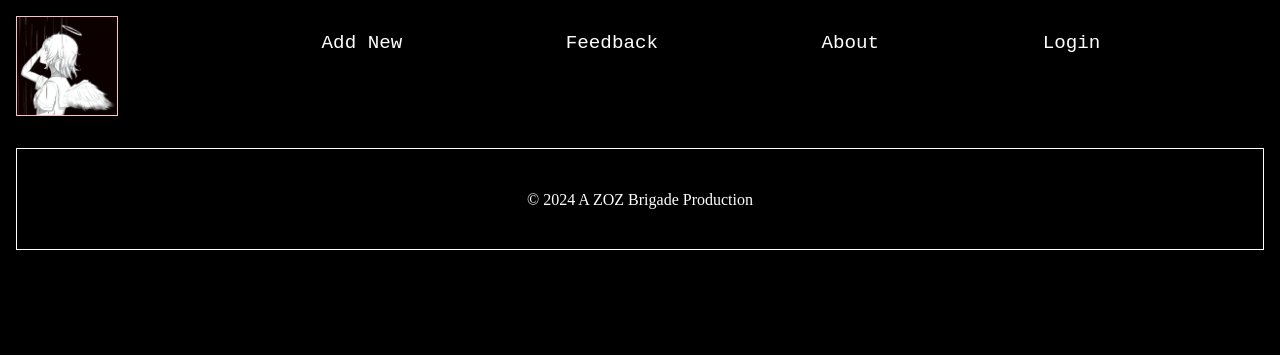
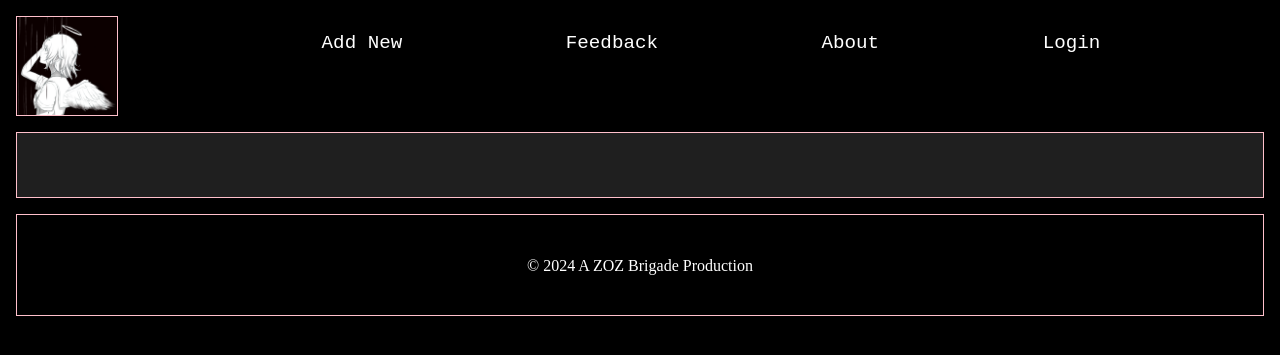
Before and after one commit to Gareki1/silver-happiness-v3.0plus1.0, a Flask app: template templates/home.html in a window 1280 px wide. Shown: the top 355 px of the page. Run offline with Flask 3, Linux system fonts and the light colour scheme; the template is opened without the code that fills it, so the values that code supplies are empty.

Commit message:
More template shifting

```diff
--- a/static/css/style.css
+++ b/static/css/style.css
@@ -40,6 +40,10 @@ img {
   display: flex;
   flex-direction: column;
   gap: 1rem;
+  padding: 2rem;
+  margin: 0 1rem;
+  background: #1f1f1f;
+  border: 1px solid pink;
 }
 
 .flex {
@@ -54,6 +58,7 @@ img {
   font-size: 1rem;
   width: 25%;
   font-weight: normal;
+  margin-bottom: 1rem;
 }
 
 .name {
@@ -84,7 +89,7 @@ img {
   height: 100px;
   line-height: 100px;
   text-align: center;
-  border: 1px white solid;
+  border: 1px solid pink;
   margin: 1rem;
 }
 .tag {
--- a/templates/home.html
+++ b/templates/home.html
@@ -1,17 +1,8 @@
-<!DOCTYPE html>
-<html>
-  <head>
-    <meta charset="utf-8">
-    <meta name="viewport" content="width=device-width, initial-scale=1">
-    <link rel="stylesheet" href="static/css/style.css">
+{% include 'top.html' %}
     <title>Silver</title>
   </head>
   <body>
     {% include 'nav.html' %}
-    <!-- <div>
-      <img src="../static/1570663126377.png">
-      <h1>Silver</h1>
-    </div> -->
     <div class="container">
     {% for author in authors %}
       <div class="flex">
--- /dev/null
+++ b/templates/top.html
@@ -0,0 +1,6 @@
+<!DOCTYPE html>
+<html>
+  <head>
+    <meta charset="utf-8">
+    <meta name="viewport" content="width=device-width, initial-scale=1">
+    <link rel="stylesheet" href="../static/css/style.css">
```
Also changed, not shown: templates/author.html (+2 -7 lines).
